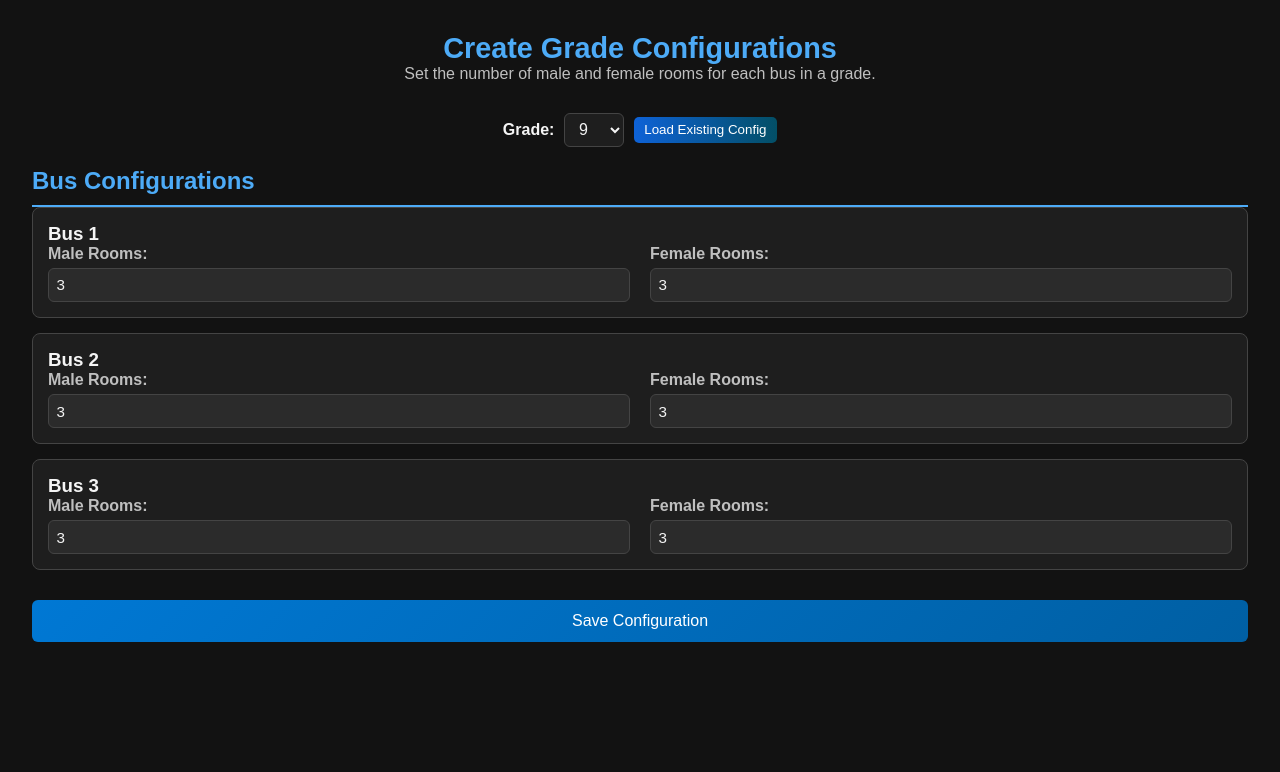
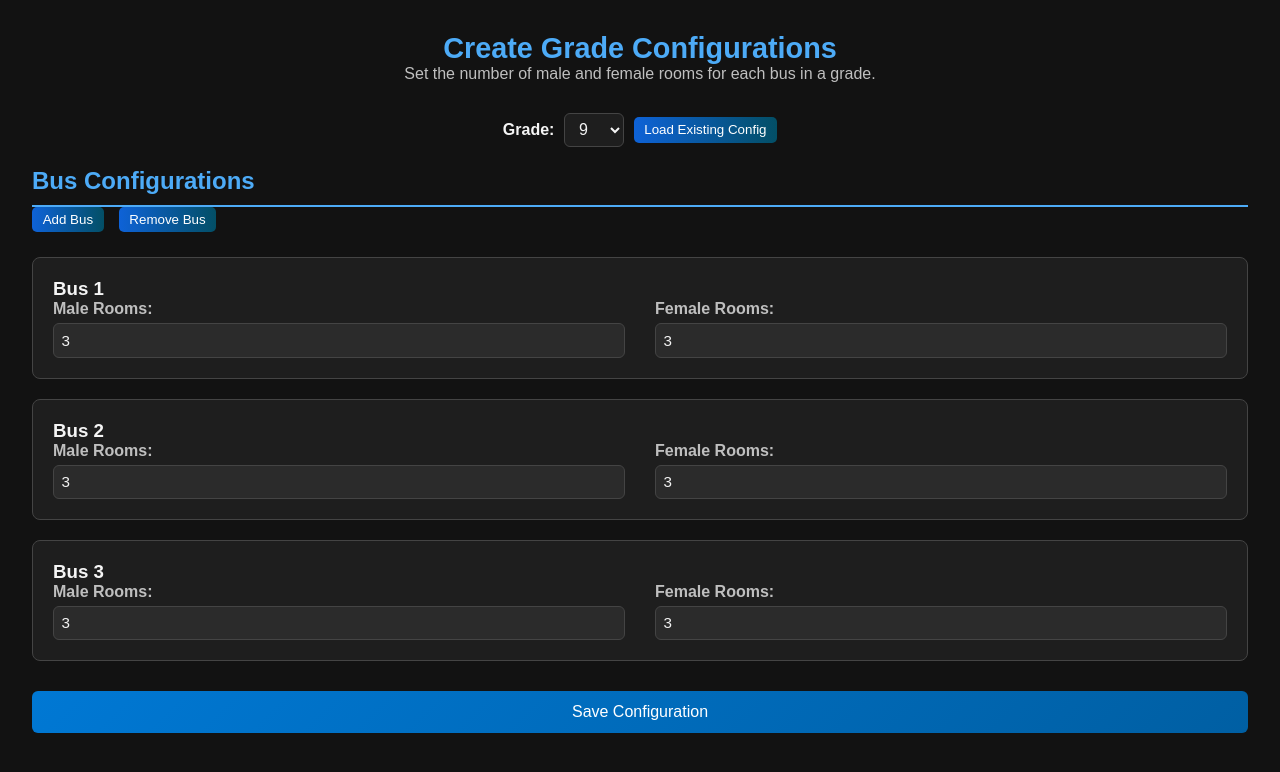
Before and after one commit to FRC-9289/Booksite-frontend-next, a Next.js app: page /Forms/Admin/CreateForms in a window 1280 px wide. Shown: the top 772 px of the page. Built offline with nearby package versions, Linux system fonts and the light colour scheme.

Commit message:
Implemented functionality for admins to create rooms and buses for students

```diff
--- a/src/app/Forms/Admin/CreateForms/CreateForms.module.css
+++ b/src/app/Forms/Admin/CreateForms/CreateForms.module.css
@@ -71,6 +71,12 @@
   margin-bottom: 30px;
 }
 
+.busControls {
+  margin-bottom: 25px;
+  display: flex;
+  gap: 15px;
+}
+
 .configSection h2 {
   color: #4dabf7;
   border-bottom: 2px solid #4dabf7;
@@ -80,8 +86,8 @@
 .busConfig {
   border: 1px solid #444;
   border-radius: 8px;
-  padding: 15px;
-  margin-bottom: 15px;
+  padding: 20px;
+  margin-bottom: 20px;
   background-color: #1e1e1e;
 }
 
@@ -92,7 +98,7 @@
 
 .roomInputs {
   display: flex;
-  gap: 20px;
+  gap: 30px;
 }
 
 .inputGroup {
--- a/src/app/Forms/Admin/CreateForms/CreateForms.tsx
+++ b/src/app/Forms/Admin/CreateForms/CreateForms.tsx
@@ -7,8 +7,9 @@ import getGradeConfig from '../../../api/getGradeConfig.api';
 
 export default function CreateForms() {
   const [grade, setGrade] = useState('9');
-  const [maleRooms, setMaleRooms] = useState<number[]>([3, 3, 3]); // Default for 3 buses
-  const [femaleRooms, setFemaleRooms] = useState<number[]>([3, 3, 3]); // Default for 3 buses
+  const [numBuses, setNumBuses] = useState(3);
+  const [maleRooms, setMaleRooms] = useState<number[]>(Array(numBuses).fill(3));
+  const [femaleRooms, setFemaleRooms] = useState<number[]>(Array(numBuses).fill(3));
   const [loading, setLoading] = useState(false);
   const [message, setMessage] = useState('');
 
@@ -17,8 +18,12 @@ export default function CreateForms() {
     try {
       const config = await getGradeConfig(grade);
       if (config) {
-        setMaleRooms(config.maleRooms || [3, 3, 3]);
-        setFemaleRooms(config.femaleRooms || [3, 3, 3]);
+        const loadedMaleRooms = config.maleRooms || [];
+        const loadedFemaleRooms = config.femaleRooms || [];
+        const busCount = Math.max(loadedMaleRooms.length, loadedFemaleRooms.length, 3);
+        setNumBuses(busCount);
+        setMaleRooms(loadedMaleRooms.length === busCount ? loadedMaleRooms : [...loadedMaleRooms, ...Array(busCount - loadedMaleRooms.length).fill(3)]);
+        setFemaleRooms(loadedFemaleRooms.length === busCount ? loadedFemaleRooms : [...loadedFemaleRooms, ...Array(busCount - loadedFemaleRooms.length).fill(3)]);
         setMessage('Config loaded successfully');
       } else {
         setMessage('No config found for this grade');
@@ -56,6 +61,20 @@ export default function CreateForms() {
     setFemaleRooms(newRooms);
   };
 
+  const addBus = () => {
+    setNumBuses(numBuses + 1);
+    setMaleRooms([...maleRooms, 3]);
+    setFemaleRooms([...femaleRooms, 3]);
+  };
+
+  const removeBus = () => {
+    if (numBuses > 1) {
+      setNumBuses(numBuses - 1);
+      setMaleRooms(maleRooms.slice(0, -1));
+      setFemaleRooms(femaleRooms.slice(0, -1));
+    }
+  };
+
   return (
     <div className={styles.container}>
       <h1 className={styles.heading}>Create Grade Configurations</h1>
@@ -83,7 +102,11 @@ export default function CreateForms() {
 
       <div className={styles.configSection}>
         <h2>Bus Configurations</h2>
-        {[0, 1, 2].map((busIndex) => (
+        <div className={styles.busControls}>
+          <button onClick={addBus} className={styles.button}>Add Bus</button>
+          <button onClick={removeBus} className={styles.button} disabled={numBuses <= 1}>Remove Bus</button>
+        </div>
+        {Array.from({ length: numBuses }, (_, busIndex) => (
           <div key={busIndex} className={styles.busConfig}>
             <h3>Bus {busIndex + 1}</h3>
             <div className={styles.roomInputs}>
--- a/src/app/page.tsx
+++ b/src/app/page.tsx
@@ -6,5 +6,5 @@ import { SessionProvider } from 'next-auth/react';
 import StudentLogin from './SignIn/SignIn';
 
 export default function SignUpPage() {
-  redirect('/SignIn');
+  redirect('/Forms/Admin/Dashboard');
 }
```
